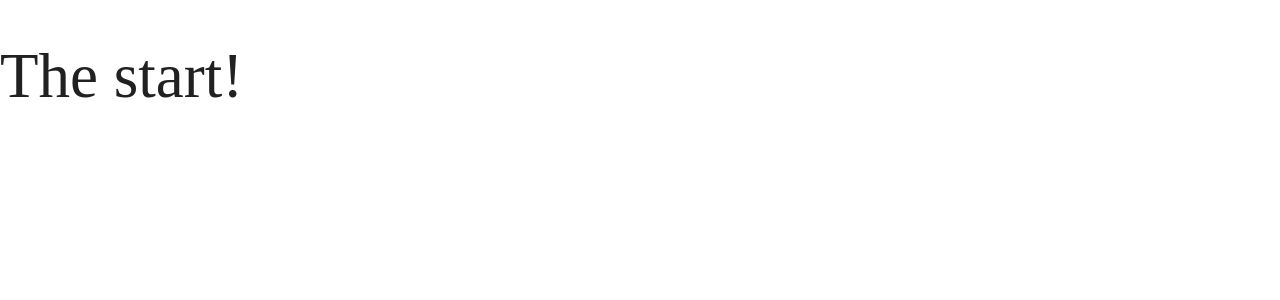
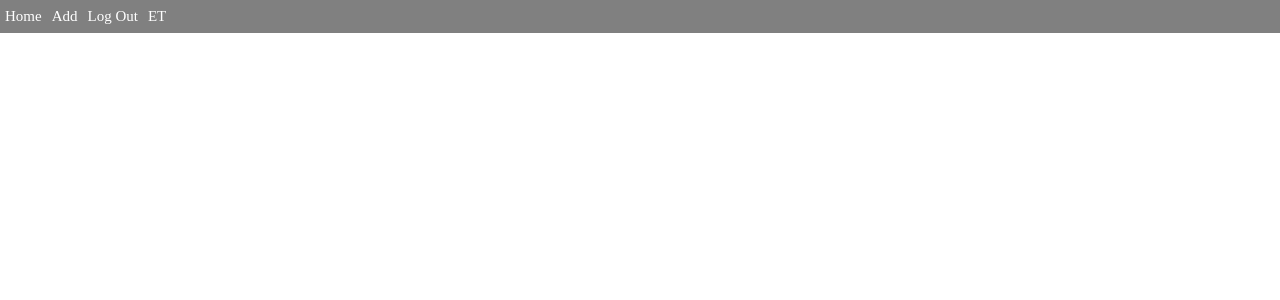
Before and after one commit to tandaraelena/nice-to-meet-you-redux, a React (Create React App) app: page /sign-in in a window 1280 px wide. Shown: the top 300 px of the page. Built offline with nearby package versions, Linux system fonts and the light colour scheme.

Commit message:
install styled-components and create the navbar

```diff
--- a/package.json
+++ b/package.json
@@ -10,7 +10,8 @@
     "react-router-dom": "^5.0.1",
     "react-scripts": "3.0.1",
     "redux": "^4.0.4",
-    "redux-devtools-extension": "^2.13.8"
+    "redux-devtools-extension": "^2.13.8",
+    "styled-components": "^4.3.2"
   },
   "scripts": {
     "start": "react-scripts start",
--- a/src/components/app/App.js
+++ b/src/components/app/App.js
@@ -1,11 +1,12 @@
 import React from 'react';
 import { BrowserRouter } from 'react-router-dom'
+import Navbar from '../layout/navbar';
 
 function App() {
   return (
     <BrowserRouter>
       <div className="App">
-        <h1>The start!</h1>
+        <Navbar/>
       </div>
     </BrowserRouter>
   );
--- /dev/null
+++ b/src/components/layout/layout.style.js
@@ -0,0 +1,22 @@
+import styled from 'styled-components'
+import SignedInLinks from './sign-in';
+
+export const NavbarStyled = styled.div`
+  width: 100%;
+  /* height: 20px; */
+  background-color: grey;
+  display: flex;
+  a {
+    color: white;
+    padding: 5px;
+  }
+`
+
+export const SignedInLinksStyled = styled.span`
+  display: flex;
+  flex-direction: row;
+  color: blue;
+  a {
+    padding: 5px;
+  }
+`
--- a/src/components/layout/navbar.js
+++ b/src/components/layout/navbar.js
@@ -0,0 +1,15 @@
+import React from 'react'
+import { Link } from 'react-router-dom'
+import { NavbarStyled, SignedInLinksStyled } from './layout.style'
+import SignedInLinks from './sign-in';
+
+const Navbar = () => {
+  return (
+    <NavbarStyled>
+      <Link to='/'>Home</Link>
+      <SignedInLinks/>
+    </NavbarStyled>
+  )
+}
+
+export default Navbar
--- a/src/components/layout/sign-in.js
+++ b/src/components/layout/sign-in.js
@@ -0,0 +1,15 @@
+import React from 'react'
+import { NavLink } from 'react-router-dom'
+import { SignedInLinksStyled } from './layout.style';
+
+const SignedInLinks = () => {
+  return (
+    <SignedInLinksStyled>
+      <NavLink to='/' >Add</NavLink>
+      <NavLink to='/' >Log Out</NavLink>
+      <NavLink to='/' >ET</NavLink>
+    </SignedInLinksStyled>
+  )
+}
+
+export default SignedInLinks
```
Also changed, not shown: src/components/app/app.style.js (added), src/components/days/days.style.js (added), src/components/home/home.style.js (added), 1 other file (tests, documents, lock files or other folders).
